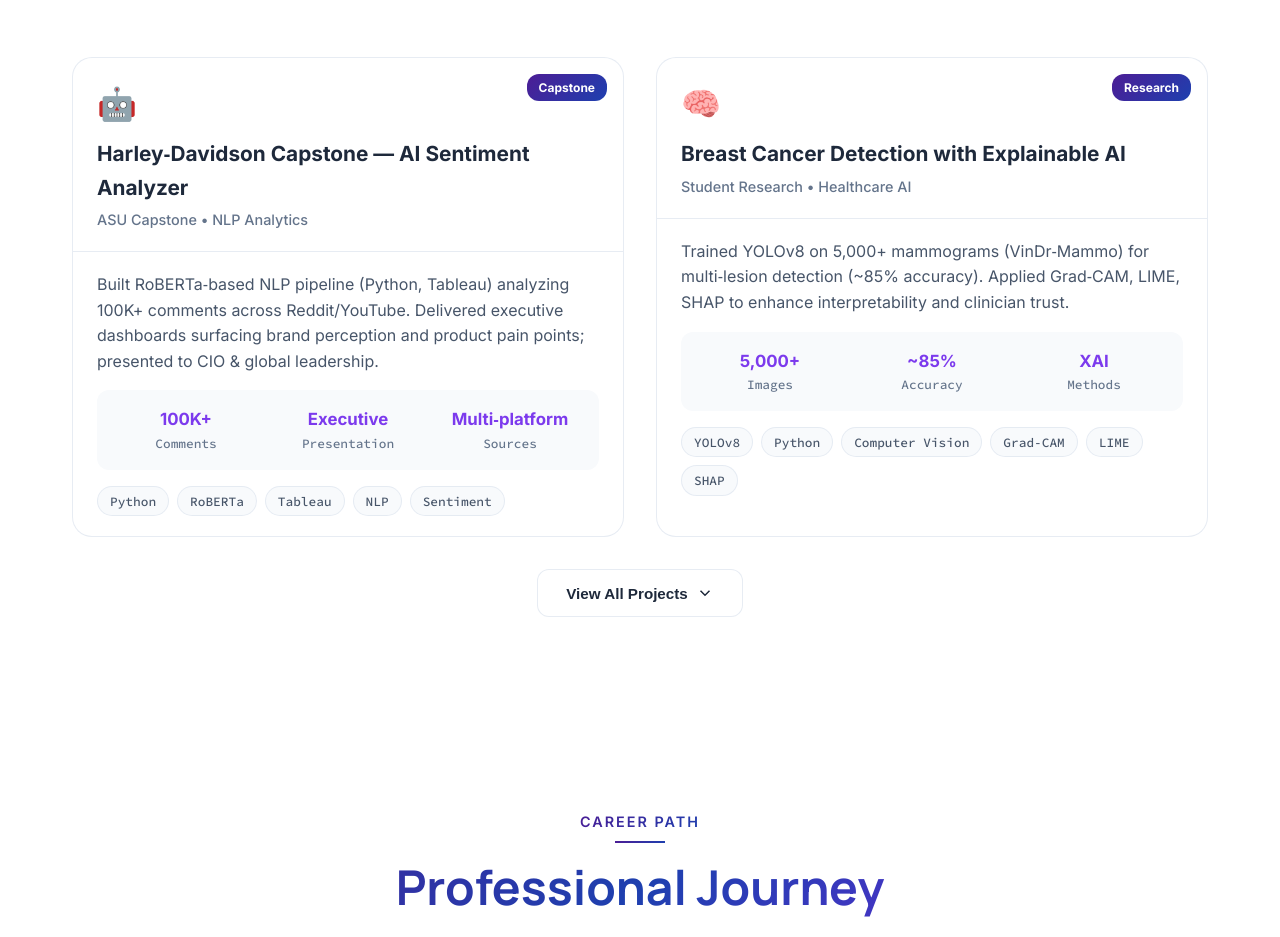
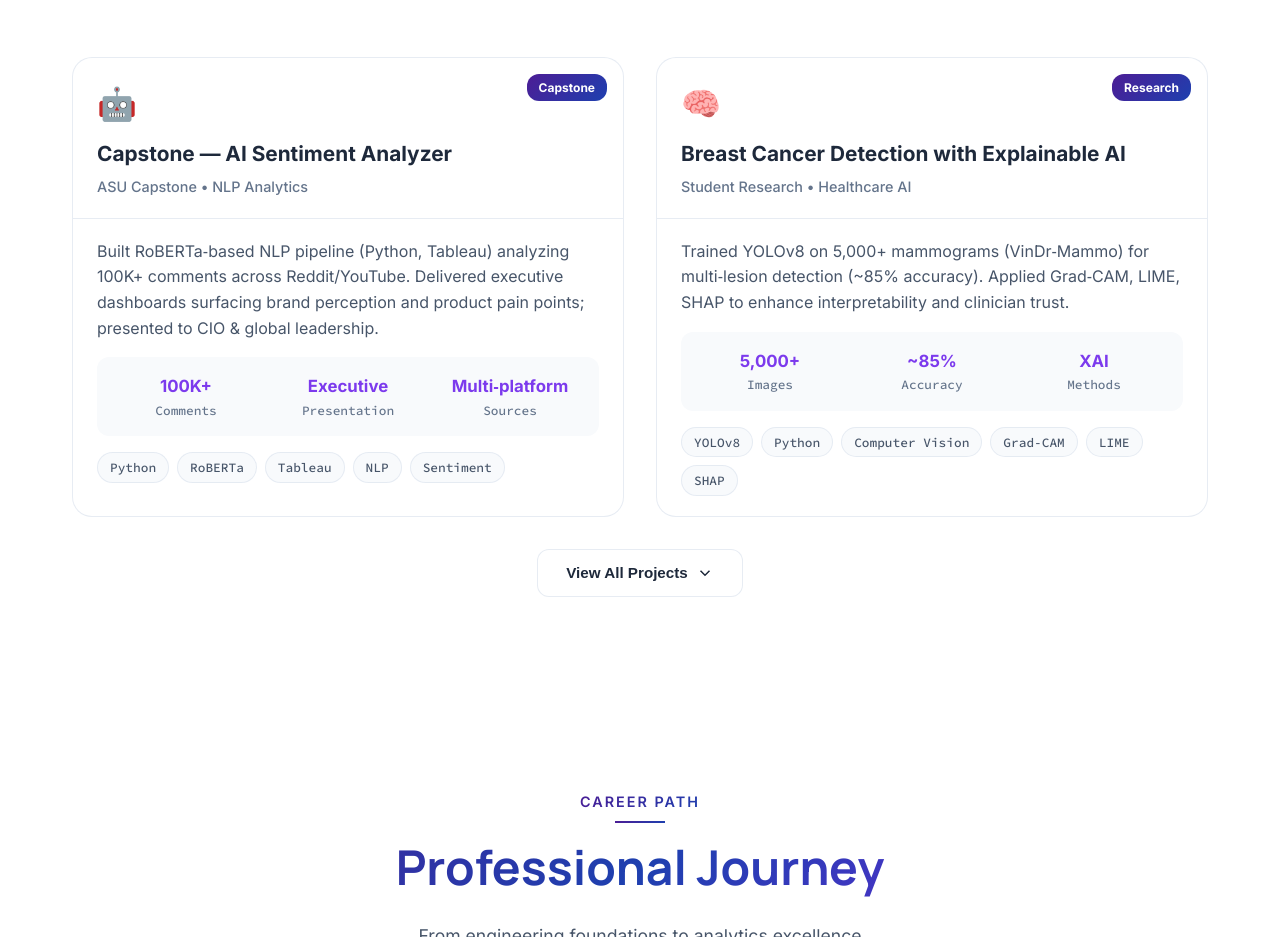
Before and after one commit to walia-sahil/walia-sahil.github.io, a plain HTML site: page index.html in a window 1280 px wide. Shown: the part 1960-2897 px from the top of the page. Drawn offline with Linux system fonts and the light colour scheme.

Commit message:
projects_v4

```diff
--- a/index.html
+++ b/index.html
@@ -766,7 +766,7 @@ section{padding:6rem 0;position:relative}
             <div class="project-header">
               <span class="project-badge">Capstone</span>
               <div class="project-icon">🤖</div>
-              <h3 class="project-title">Harley‑Davidson Capstone — AI Sentiment Analyzer</h3>
+              <h3 class="project-title">Capstone — AI Sentiment Analyzer</h3>
               <div class="project-type">ASU Capstone • NLP Analytics</div>
             </div>
             <div class="project-content">
```
